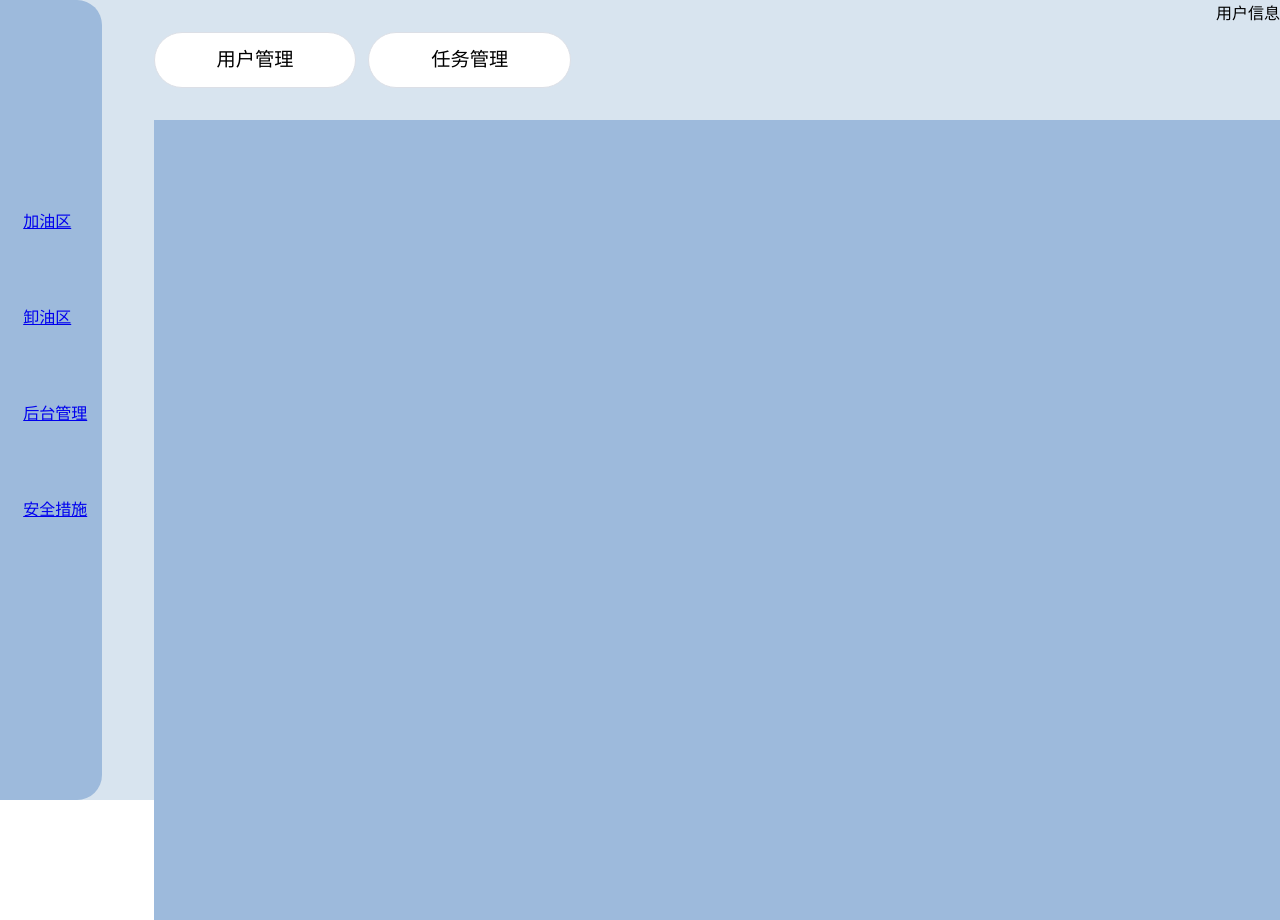
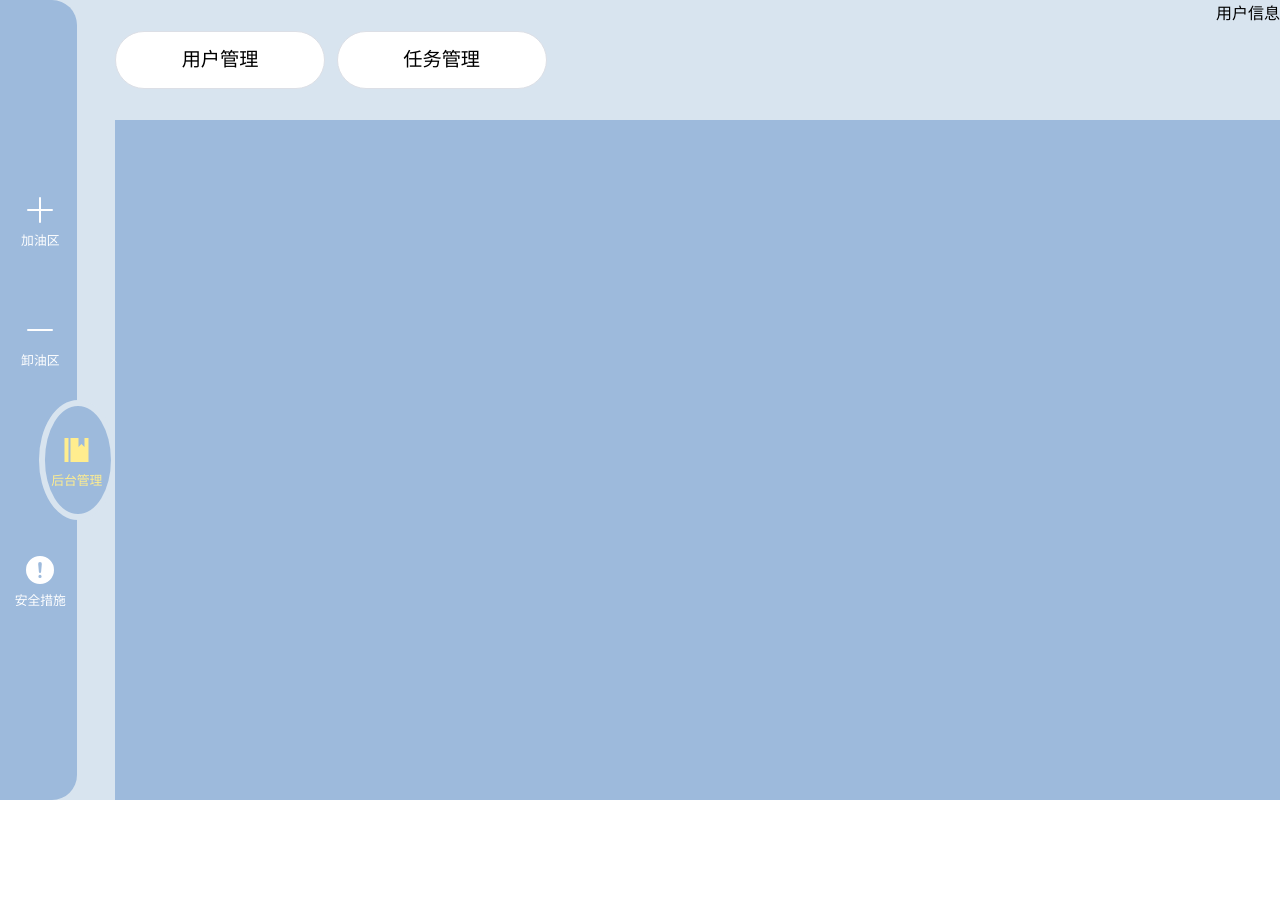
Before and after one commit to Wqinxi/front-design, a Vue app: page /manage/user in a window 1280 px wide. After the commit the page ends 800 px from the top, so only its background shows below. Built offline with nearby package versions, Linux system fonts and the light colour scheme.

Commit message:
一级菜单样式初版

```diff
--- a/public/css/reset.css
+++ b/public/css/reset.css
@@ -7,7 +7,12 @@ body{
     margin: 0;
     border: 0;
 }
-@media screen and (max-width: 1250px){
+@media screen and (max-width: 1000px){
+    html{
+        font-size: 8px;
+    }
+}
+@media screen and (min-width: 1001px) and (max-width: 1250px){
     html{
         font-size: 12px;
     }
--- /dev/null
+++ b/src/assets/css/LeftMenu.less
@@ -0,0 +1,97 @@
+.work-space{
+  position: absolute;
+  width: 100%;
+  height: 100%;
+  display: flex;
+  flex-flow: row;
+  background-color: var(--light-bkg-clr);
+  .router-menu{
+    position: relative;
+    width: 6%;
+    height: 100%;
+    background: var(--bkg-clr);
+    border-top-right-radius: 25px;
+    border-bottom-right-radius: 25px;
+    display: flex;
+    align-items: center;
+    ul{
+      display: flex;
+      flex-flow: column;
+      margin: 0;
+      height: 60%;
+      width: 100%;
+
+      margin-block-start: 1em;
+      margin-block-end: 1em;
+      padding-inline-start: 5%;
+      li{
+        flex: 0 0 25%;
+        z-index: 1;
+        list-style: none;
+        font-size: 0.8rem;
+        display: flex;
+        align-items: center;
+        a{
+          width: 100%;
+          height: 80%;
+          text-decoration: none;
+          color: #fff;
+          transition: 0.5s;
+
+          display: flex;
+          flex-direction: column;
+          justify-content: center;
+          align-items: center;
+          text-align: center;
+          .el-icon{
+            flex: 0 0 40%;
+            width: 60%;
+            transition: 0.5s;
+          }
+        }
+      }// li
+      .list.active a {
+        color: var(--active-clr);
+        transform: translateX(50%);
+      }// active li
+      .indicator{
+        flex: 0 0 25%;
+        width: 100%;
+        transition: 0.5s;
+        .blocker{
+          width: 90%;
+          height: 90%;
+          border: 0.4rem solid var(--light-bkg-clr);
+          border-radius: 50%;
+          background-color: var(--bkg-clr);
+          transform: translateX(45%);
+        }
+        .blocker::before{
+        }
+        .blocker::after{
+
+        }
+      }
+      li:nth-child(1).active ~ .indicator {
+        transform: translateY(calc(-100% * 4));
+      }
+      li:nth-child(2).active ~ .indicator {
+        transform: translateY(calc(-100% * 3));
+      }
+      li:nth-child(3).active ~ .indicator {
+        transform: translateY(calc(-100% * 2));
+      }
+      li:nth-child(4).active ~ .indicator {
+        transform: translateY(calc(-100% * 1));
+      }
+
+    } // ul
+  }// router-menu
+  .work-space-right{
+    position: absolute;
+    width: 91%;
+    height: 100%;
+    right: 0;
+    background-color: var(--light-bkg-clr);
+  }
+}
--- a/src/router/modules/manage.ts
+++ b/src/router/modules/manage.ts
@@ -8,7 +8,7 @@ const ManageRouter:RouteRecordRaw = {
     children:[
         {
             path: 'user',
-            component: () => import('@/views/auth/Index.vue'),
+            component: () => import('@/views/work-space/work-space-right/manage/UserManage.vue'),
             meta: { title: '用户管理' },
         },
         {
--- a/src/router/modules/secure.ts
+++ b/src/router/modules/secure.ts
@@ -7,7 +7,7 @@ const SecureRouter = {
     children:[
         {
             path: 'regulations',
-            component: () => import('@/views/auth/Index.vue'),
+            component: () => import('@/views/work-space/work-space-right/manage/UserManage.vue'),
             meta: { title: '安全条例' },
         },
         {
--- a/src/views/work-space/Index.vue
+++ b/src/views/work-space/Index.vue
@@ -10,10 +10,10 @@ import {ref} from "vue";
 const route = useRoute()
 
 const items = ref([
-  {id:0, icon:'', type: '加油区', url:'/refuel-area'},
-  {id:1, icon:'', type: '卸油区', url: '/unload-area'},
-  {id:2, icon:'', type: '后台管理', url: '/manage'},
-  {id:3, icon:'', type: '安全措施', url:'/secure'}
+  {id:0, icon:'Plus', type: '加油区', url:'/refuel-area'},
+  {id:1, icon:'Minus', type: '卸油区', url: '/unload-area'},
+  {id:2, icon:'Management', type: '后台管理', url: '/manage'},
+  {id:3, icon:'WarningFilled', type: '安全措施', url:'/secure'}
 ])
 
 </script>
@@ -23,20 +23,22 @@ const items = ref([
   <div class="router-menu">
     <ul>
       <li
-        v-for="item in items" :key="item.id"
-        :class="['list', item.type===route.meta.type?'active':'']"
-        @click="$router.push(item.url)"
+          v-for="item in items" :key="item.id"
+          :class="['list', item.type===route.meta.type?'active':'']"
+          @click="$router.push(item.url)"
       >
         <RouterLink :to="item.url">
-          <span class="icon">
-          <i :class="item.icon"></i>
-        </span>
+          <el-icon size="2rem">
+            <component :is="item.icon"/>
+          </el-icon>
           <span class="text">
           {{ item.type }}
         </span>
         </RouterLink>
       </li>
-      <div class="indicator"></div>
+      <div class="indicator">
+        <div class="blocker"></div>
+      </div>
     </ul>
   </div>
   <div class="work-space-right">
@@ -50,65 +52,5 @@ const items = ref([
 </template>
 
 <style lang="less" scoped>
-.work-space{
-  position: absolute;
-  width: 100%;
-  height: 100%;
-  display: flex;
-  flex-flow: row;
-  background-color: var(--light-bkg-clr);
-  .router-menu{
-    position: relative;
-    width: 8%;
-    height: 100%;
-    background: var(--bkg-clr);
-    border-top-right-radius: 25px;
-    border-bottom-right-radius: 25px;
-    display: flex;
-    flex-flow: column;
-    justify-content: center;
-    align-items: center;
-    ul{
-      li{
-        position: relative;
-        list-style: none;
-        width: 6rem;
-        height: 6rem;
-        z-index: 1;
-        .router-link{
-          position: relative;
-          display: flex;
-          justify-content: center;
-          align-items: center;
-          flex-direction: column;
-          width: 100%;
-          text-align: center;
-          font-weight: 500;
-          .icon{
-            position: relative;
-            display: block;
-            line-height: 75px;
-            font-size: 1.5em;
-            text-align: center;
-            transition: 0.5s;
-            color: #fff
-          }
-        }
-      }// li
-      .router-link-active a .icon {
-        color: var(--active-clr);
-        transform: translateY(-32px);
-      }// active li
-    } // ul
-  }// router-menu
-  .work-space-right{
-    position: absolute;
-    width: 88%;
-    height: 100%;
-    right: 0;
-    background-color: var(--light-bkg-clr);
-  }
-}
-
-
+@import "@/assets/css/LeftMenu";
 </style>
--- /dev/null
+++ b/src/views/work-space/work-space-right/manage/UserManage.vue
@@ -0,0 +1,17 @@
+<script setup>
+
+</script>
+
+<template>
+  <div class="user-manage">
+
+  </div>
+</template>
+
+<style lang="less" scoped>
+.user-manage{
+  width: 100%;
+  height: 100%;
+  background-color: var(--bkg-clr);
+}
+</style>
```
